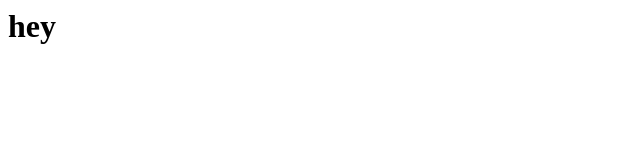
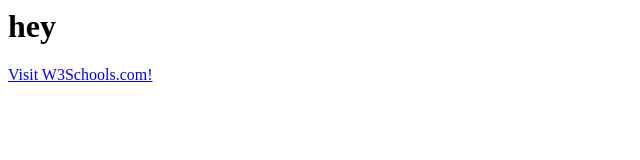
Before and after one commit to DancingBanan/PM_TSA_Webmaster, a plain HTML site: page index.html in a window 1280 px wide. Shown: the whole page, without its empty margins (0-640 px from the left). Drawn offline with Linux system fonts and the light colour scheme.

Commit message:
Update index.html

```diff
--- a/index.html
+++ b/index.html
@@ -1 +1,3 @@
 <h1>hey</h1>
+
+<a href="test.html">Visit W3Schools.com!</a>
```
